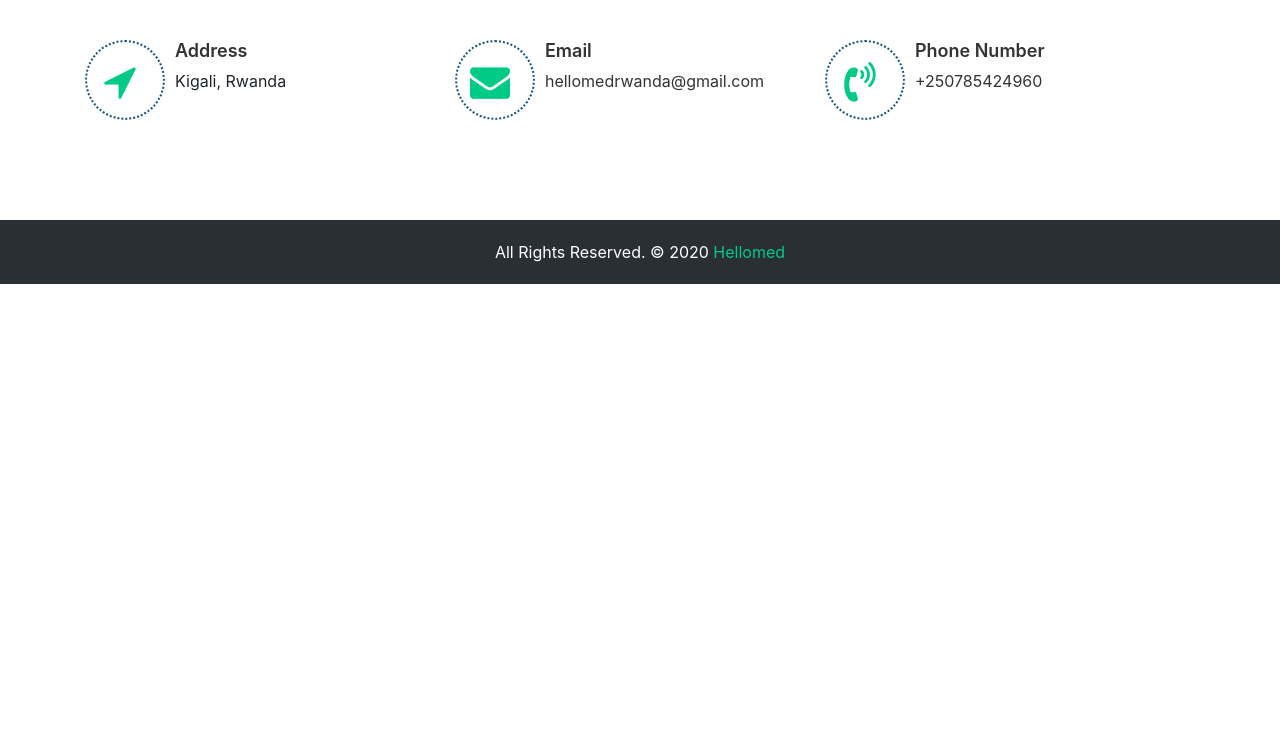
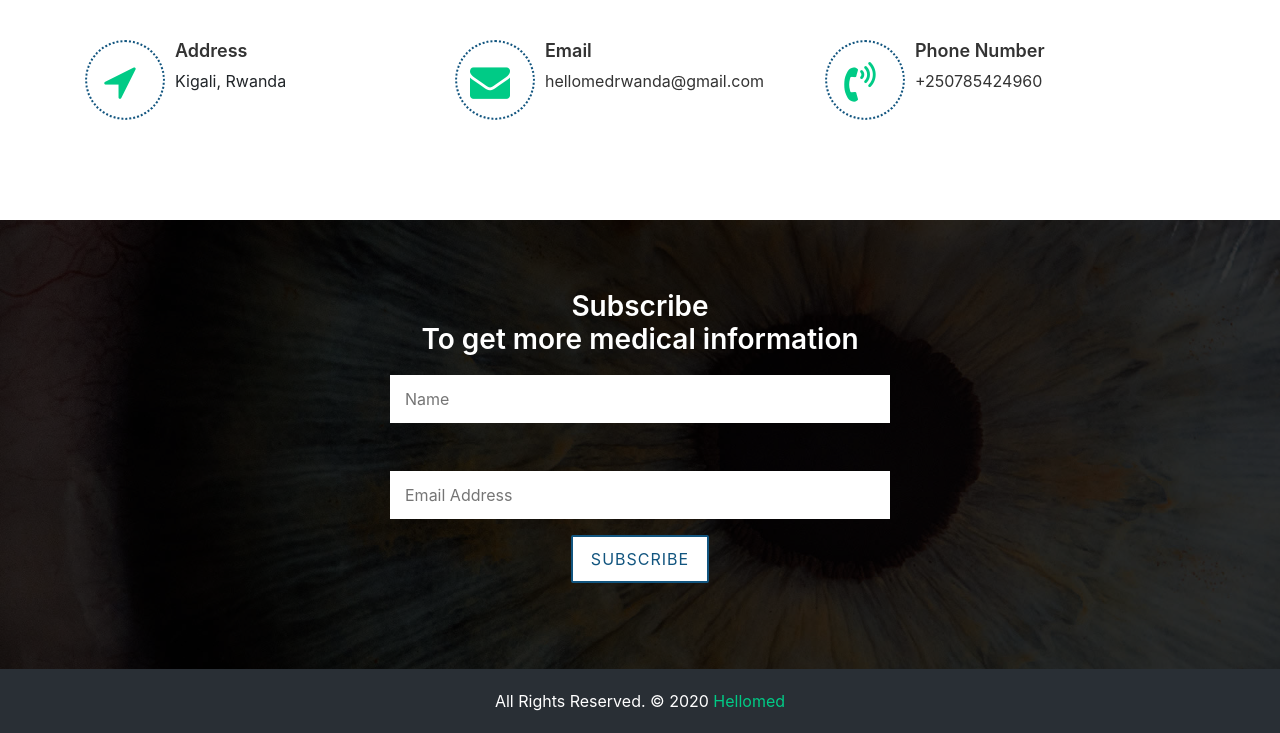
Before and after one commit to juru-juliette/Hellomed, a Django app: page / in a window 1280 px wide. Shown: the part 2757-3490 px from the top of the page. Before the commit the page ends 3041 px from the top, so only its background shows below. Run offline with Django 3.2, Linux system fonts and the light colour scheme; the visitor is signed in with stand-in values (Sample User, id 1); some libraries are stand-ins or nearby versions.

Commit message:
adding subscription form

```diff
--- a/Hello_med/settings.py
+++ b/Hello_med/settings.py
@@ -56,7 +56,7 @@ ROOT_URLCONF = 'Hello_med.urls'
 TEMPLATES = [
     {
         'BACKEND': 'django.template.backends.django.DjangoTemplates',
-        'DIRS': [],
+        'DIRS': [BASE_DIR + "/templates"],
         'APP_DIRS': True,
         'OPTIONS': {
             'context_processors': [
@@ -128,6 +128,7 @@ STATIC_URL = '/static/'
 STATICFILES_DIRS = [
     os.path.join(BASE_DIR, "static"),
 ]
+# subscription code
 from decouple import config
 
 # Email configurations remember to install python-decouple
--- a/Medi/admin.py
+++ b/Medi/admin.py
@@ -5,3 +5,4 @@ from django.contrib import admin
 from .models import *
 # Register your models here.
 admin.site.register(Appointment)
+admin.site.register(NewsRecipients)
--- a/Medi/apps.py
+++ b/Medi/apps.py
@@ -6,3 +6,6 @@ from django.apps import AppConfig
 
 class MediConfig(AppConfig):
     name = 'Medi'
+
+class AuthenticationConfig(AppConfig):
+    name = 'authentication'
--- a/Medi/forms.py
+++ b/Medi/forms.py
@@ -11,3 +11,8 @@ class PostForm (forms.ModelForm):
          model = Appointment
 
          exclude = ['middle_name']
+
+
+class NewsLetterForm(forms.Form):
+    your_name = forms.CharField(label='First Name',max_length=100)
+    email = forms.EmailField(label='Email')
--- /dev/null
+++ b/Medi/templates/email/email.html
@@ -0,0 +1,4 @@
+<h1>Hello {{name}}</h1>
+
+<h5>Welcome to the Moringa tribune newsletter. You will find the most exciting news about Moringa School
+</h5>
--- a/Medi/templates/email/email.txt
+++ b/Medi/templates/email/email.txt
@@ -1,3 +1,7 @@
+Hello {{name}}
+
+Welcome to the Moringa tribune newsletter You will find the most exciting news about Moringa School
+
 {% autoescape off %}
 Hi ,
 Please click on the link to confirm your registration,
--- a/Medi/templates/index.html
+++ b/Medi/templates/index.html
@@ -327,6 +327,32 @@
 	</div>
 	<!-- End Contact -->
 
+	<!-- Start Subscribe -->
+	<div class="subscribe-box">
+		<div class="container">
+			<div class="row">
+				<div class="col-lg-12">
+					<div class="subscribe-inner text-center clearfix">
+						<h2>Subscribe  <br> To get more medical information</h2>
+
+						<form action="{%url 'newsToday'%}" method="post">
+							{%csrf_token%}
+							<div class="form-group">
+								<input class="form-control-1" id="name-1" name="name" placeholder="Name" required="" type="text"><br> <br> <br>
+								<input class="form-control-1" id="email-1" name="email" placeholder="Email Address" required="" type="text">
+							</div>
+							<div class="form-group">
+								<button type="submit" class="new-btn-d br-2">
+									Subscribe
+								</button>
+							</div>
+						</form>
+					</div>
+				</div>
+			</div>
+		</div>
+	</div>
+	<!-- End Subscribe -->
 	<!-- Start Footer -->
 	<footer class="footer-box">
 		<div class="container">
--- /dev/null
+++ b/Medi/templates/registration/activate_account.html
@@ -0,0 +1,3 @@
+{% autoescape off %} Hi {{ user.username }}, Please click on the link to confirm
+your registration, http://{{ domain }}{% url 'activate' uidb64=uid token=token
+%} {% endautoescape %}
--- a/Medi/urls.py
+++ b/Medi/urls.py
@@ -1,11 +1,15 @@
 from django.conf import settings
 from django.conf.urls import url
+
 from django.conf.urls.static import static
 from . import views
 
 urlpatterns=[
     url('^$',views.home,name = 'home'),
     url(r'^post$', views.post, name='post'),
+    url(r'^$',views.news_today,name='newsToday'),
+
+
     ]
 if settings.DEBUG:
     urlpatterns+= static(settings.MEDIA_URL, document_root = settings.MEDIA_ROOT)
--- a/Medi/views.py
+++ b/Medi/views.py
@@ -1,19 +1,39 @@
 # -*- coding: utf-8 -*-
 from __future__ import unicode_literals
-from django.http  import HttpResponse
+from django.http  import HttpResponse,Http404,HttpResponseRedirect
 from django.contrib.auth.decorators import login_required
 from django.shortcuts import render,redirect
 from django.contrib.auth.models import User
 from django.contrib.auth import get_user_model
-
+from .email import send_welcome_email
+import datetime
 from .models import Appointment
-from .forms import PostForm
+from .forms import PostForm,NewsLetterForm
 # Create your views here.
 
 @login_required(login_url='/accounts/login/')
 def home(request):
     # return HttpResponse('Welcome to Hellomed')
     return render(request, 'index.html')
+
+
+
+def news_today(request):
+    if request.method == 'POST':
+        form = NewsLetterForm(request.POST)
+        if form.is_valid():
+            name = form.cleaned_data['your_name']
+            email = form.cleaned_data['email']
+            recipient = NewsLetterRecipients(name = name,email =email)
+            recipient.save()
+            HttpResponseRedirect('news_today')
+    else:
+        form = NewsLetterForm()
+    return render(request, 'index.html', {"date": date,"news":news,"letterForm":form})
+
+
+
+
 
 
 
```
Also changed, not shown: Medi/email.py (added, +15 -0 lines), Medi/models.py (+4 -15 lines), Medi/templates/newsletter/news_update.html (added, +15 -0 lines), Medi/templates/registration/partials/messages.html (added, +9 -0 lines), Medi/migrations/0007_auto_20201109_1634.py (added), Medi/static/js/register.js (added).
